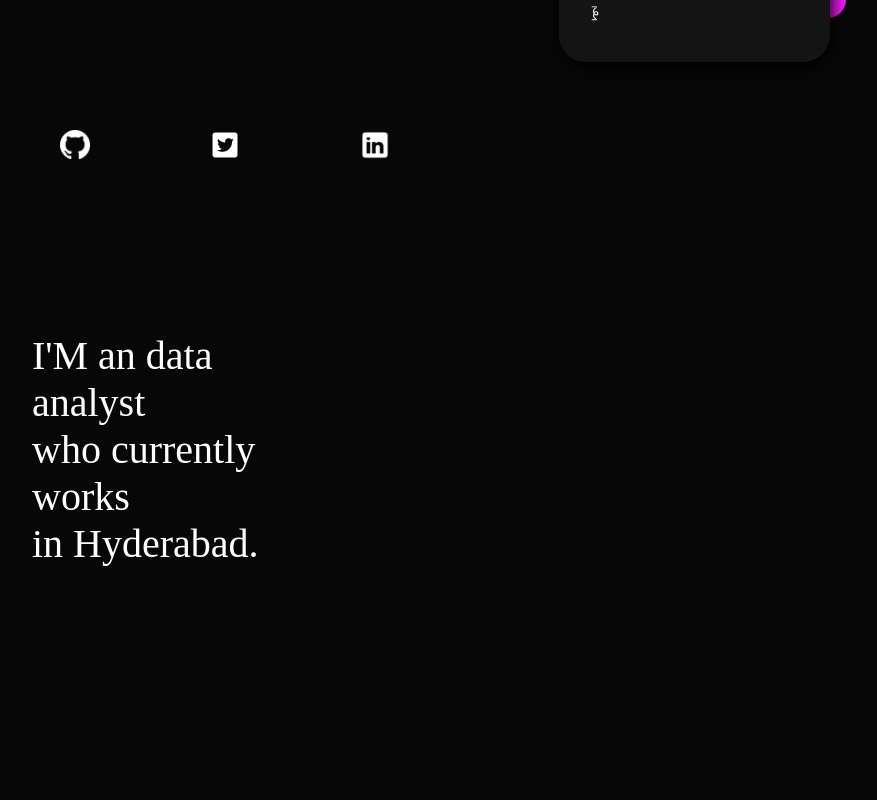
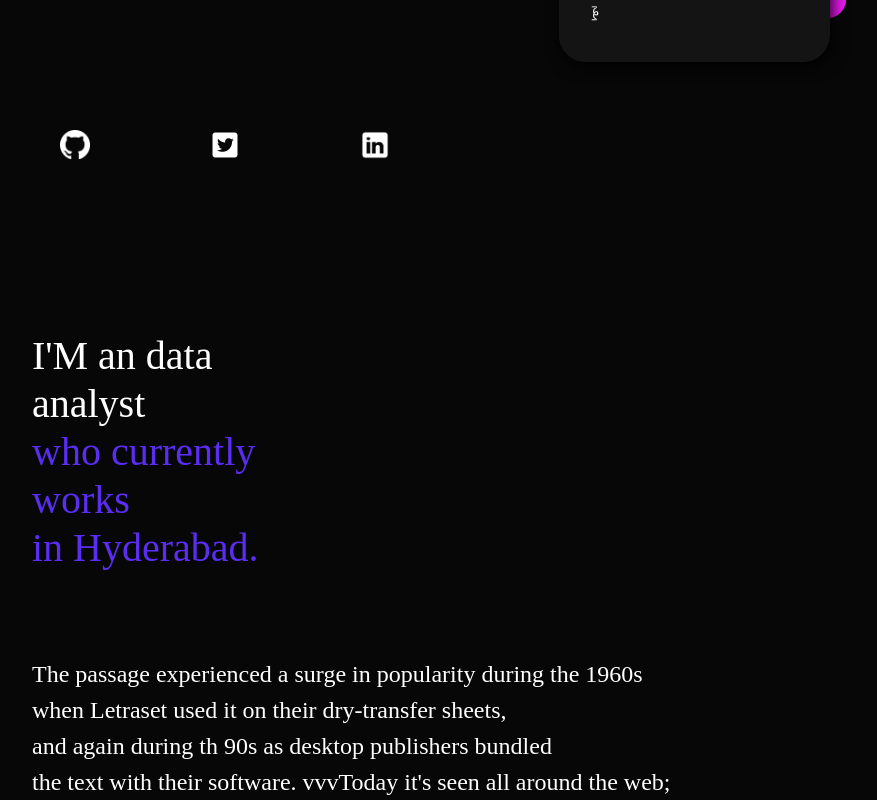
Before and after one commit to darthvader2/portfolio, a React (Create React App) app: page / in a window 1280 px wide. Shown: the part 468-1268 px from the top of the page, without its empty margins (32-909 px from the left). Before the commit the page ends 1035 px from the top, so only its background shows below. Built offline with nearby package versions, Linux system fonts and the light colour scheme.

Commit message:
created github wrap section

```diff
--- a/src/components/aboutwrap/index.js
+++ b/src/components/aboutwrap/index.js
@@ -1,9 +1,10 @@
 import React from 'react';
 import {Container} from '../container/container';
-import {AboutWrapCont,AboutHeading} from './styles';
+import {AboutWrapCont,AboutHeading,AboutContent} from './styles';
 function AboutWrap(){
     return(
-        <AboutWrapCont>
+
+    <AboutWrapCont>
         <AboutHeading>
             I'M an data <br/>
             analyst <br/>
@@ -13,8 +14,15 @@ function AboutWrap(){
             in Hyderabad.
             </span>
             </AboutHeading>
+        <AboutContent>
+        The passage experienced a surge in popularity during  the 1960s <br/>
+        when Letraset used it on their  dry-transfer  sheets,<br/>
+         and  again during th  90s as   desktop publishers bundled <br/>
+         the text  with their software. vvvToday it's  seen all around the web;
 
-        </AboutWrapCont>
+        </AboutContent>
+
+    </AboutWrapCont>
 
 
 
--- a/src/components/aboutwrap/styles.js
+++ b/src/components/aboutwrap/styles.js
@@ -1,7 +1,7 @@
 import styled from 'styled-components';
 
 export const AboutWrapCont=styled.div`
-display : flex;
+display : inline-block;
 position:relative;
 margin-left:5%;
 
@@ -9,11 +9,22 @@ margin-left:5%;
 `;
 
 export const AboutHeading=styled.div`
+
 font-family:Monument Extended;
 font-size:2.5em;
+line-height:1.2em;
 color:white;
-.span{
-    color:red;
+> span{
+    color:#5A2DF2;
 }
 
 `;
+
+export const AboutContent=styled.div`
+margin-top : 3.5em;
+font-family:Neue Machina;
+font-size:1.5em;
+line-height:1.5em;
+spacing:0.030em;
+color:white;
+`;
--- /dev/null
+++ b/src/components/githubwrap/index.js
@@ -0,0 +1,13 @@
+import React from 'react';
+import {Container} from '../container/container'
+import ApolloClient from 'apollo-boost'
+
+function GithubWrap(){
+    return(
+        <Container>
+
+        </Container>
+    )
+};
+
+export default GithubWrap;
--- a/src/fonts/fonts.js
+++ b/src/fonts/fonts.js
@@ -17,3 +17,11 @@ export const MonumentExtendedRegular = css`
 
   }
 `;
+
+export const NeueMachinaUltrabold=css`
+    @font-face{
+    font-family : 'Neue Machina',
+      src :
+        local('Neue Machina'),
+        url('./NeueMachina-Regular.otf') format('otf'),
+      `;
--- a/src/pages/App.js
+++ b/src/pages/App.js
@@ -5,7 +5,7 @@ import AboutWrap from '../components/aboutwrap'
 import { ThemeProvider } from "styled-components";
 import DarkMode from '../components/theme/themes';
 import BodyTheme from '../components/global-components/modes'
-
+import GithubWrap from '../components/githubwrap'
 
 function App() {
   return (
```
Also changed, not shown: src/fonts/NeueMachina-Regular.otf (added), 1 other file (tests, documents, lock files or other folders).
